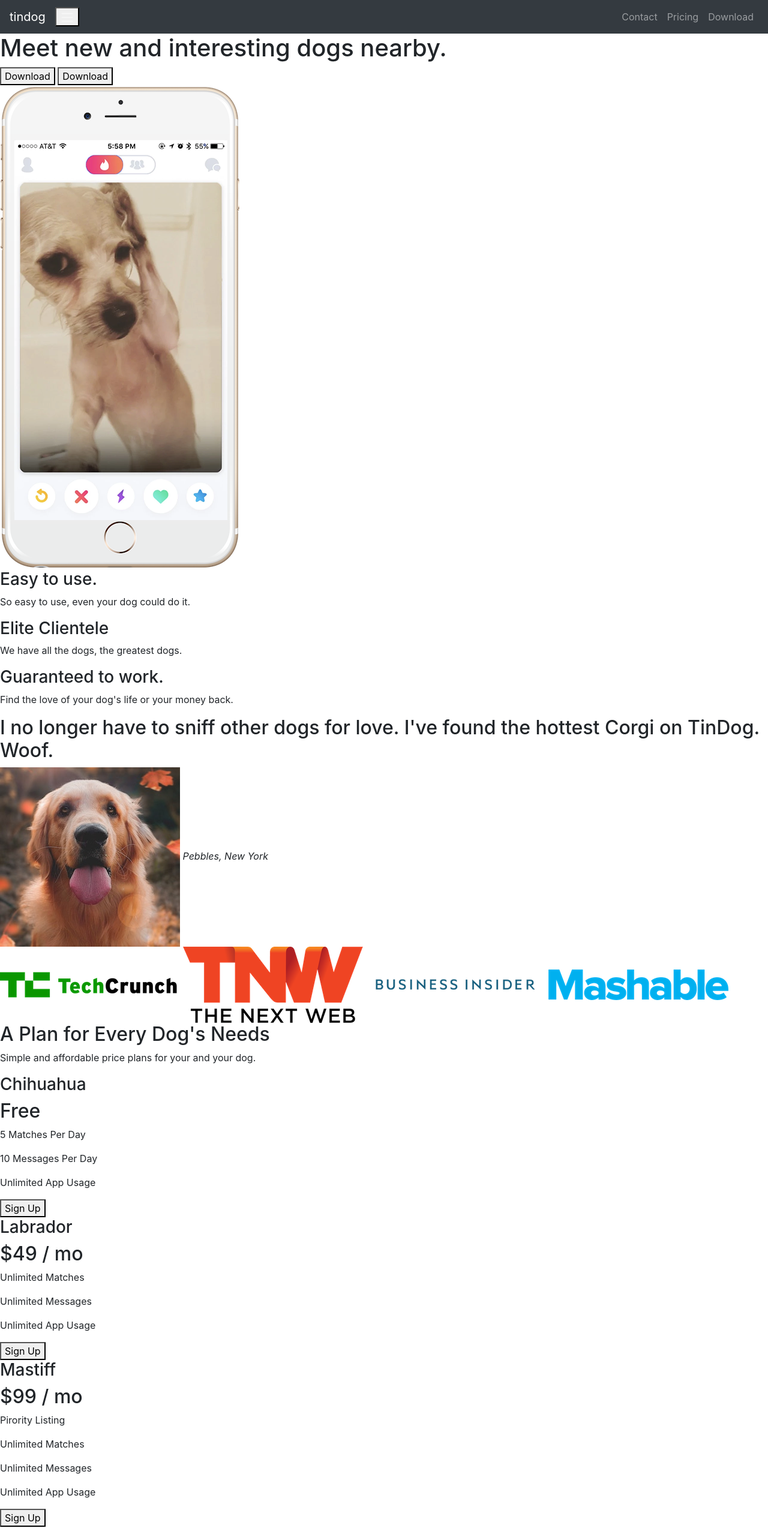
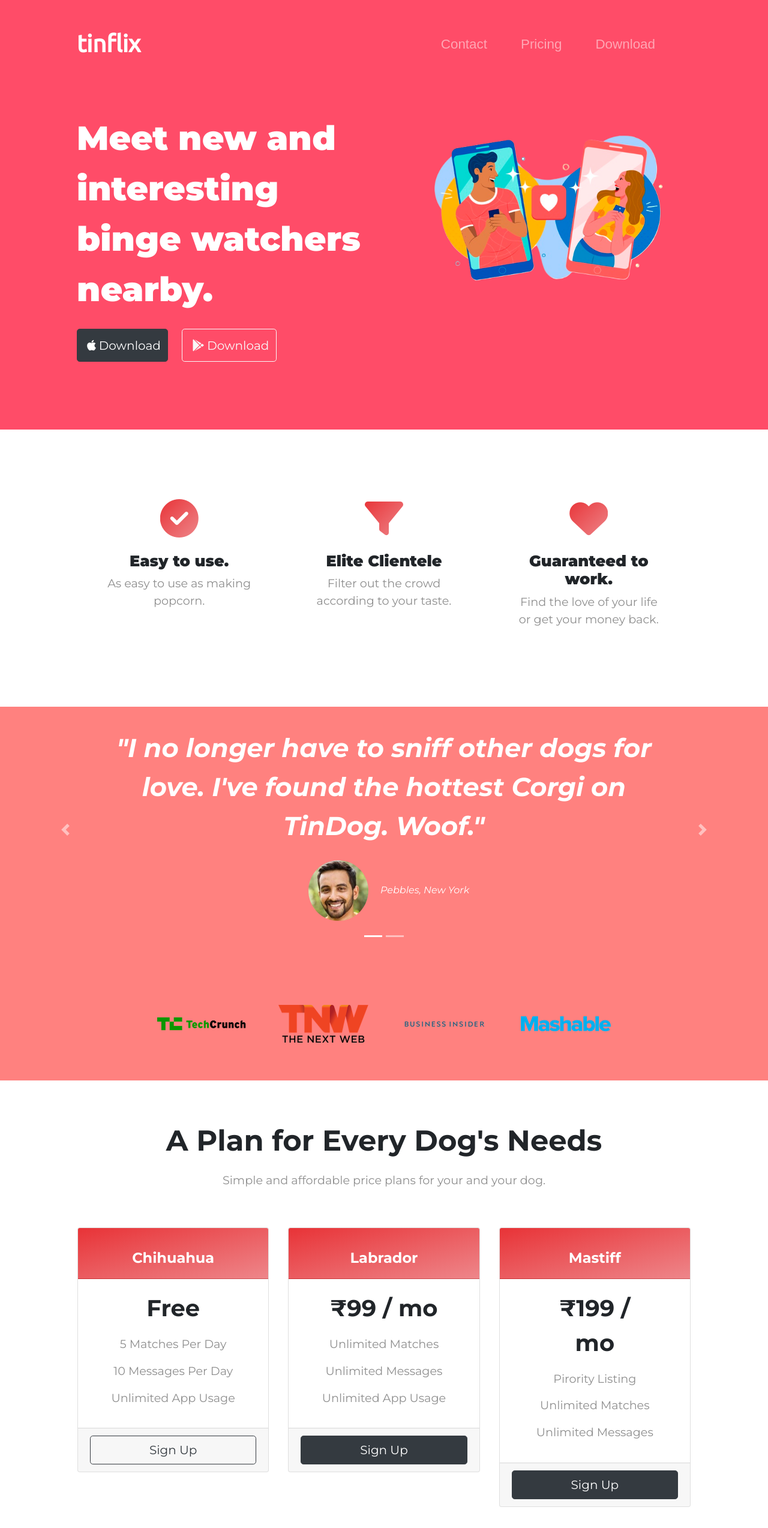
Before and after one commit to Ananyaa56/Tindog-Practice, a plain HTML site: page index.html in a window 1280 px wide. Shown: the top 2547 px of the page at 60% size. Drawn offline with nearby package versions, Linux system fonts and the light colour scheme.

Commit message:
sections added

```diff
--- a/css/styles.css
+++ b/css/styles.css
@@ -0,0 +1,227 @@
+body {
+  font-family: "Montserrat";
+}
+
+#title {
+  background-color: #ff4c68;
+  color: #fff;
+  padding-bottom: 0 0 4% ;
+}
+
+.container-fluid-title {
+  padding: 3% 10% 7%;
+}
+
+h1 {
+  font-family: 'Montserrat', sans-serif;
+  font-size: 3.5rem;
+  line-height: 1.5;
+  font-weight: 900;
+}
+
+.dating-img {
+  position: absolute;
+  right: 3%;
+  width: 90%;
+}
+
+@media (max-width:1150px) {
+  .dating-img {
+    position: static;
+    padding: 3rem 0;
+  }
+
+  h1 {
+    font-size: 2.8rem;
+  }
+
+  #title {
+    text-align: center;
+  }
+
+}
+
+/* Navbar */
+.navbar {
+  padding: 0 0 5rem;
+  margin-right: 2rem;
+}
+
+.navbar-brand {
+  font-family: 'Ubuntu', sans-serif;
+  font-size: 2.5rem;
+  font-weight: bold;
+}
+
+.nav-item {
+  padding: 0 20px;
+}
+
+.nav-link {
+  font-size: 1.4rem;
+  font-family: "Montserrat-Thin", sans-serif;
+}
+
+/* Download buttons */
+.download-button {
+  padding: 0.7rem;
+  margin: 1rem 1.2rem 1.5rem 0;
+}
+
+.fab {
+  padding: 0.3rem;
+}
+
+/* Features */
+#features {
+  text-align: center;
+  padding: 5% 10%;
+}
+
+.fas {
+  background: linear-gradient(to bottom right, #e83337, #ee868a);
+  /* background: -webkit-gradient(linear, left top, left bottom, from(#e83337), to(#ee868a)); */
+  -webkit-background-clip: text;
+  -webkit-text-fill-color: transparent;
+}
+
+.fas:hover {
+  background: #ff4c68;
+  -webkit-background-clip: text;
+  -webkit-text-fill-color: transparent;
+}
+
+h3 {
+  padding: 1.5rem 0 0.5rem;
+  margin-bottom: 0;
+  font-weight: 900;
+  font-size: 1.6rem;
+}
+
+p {
+  font-size: 1.2rem;
+  color: #8f8f8f;
+}
+
+.col-features {
+  padding: 5%;
+}
+
+/* Testimonials */
+#testimonials {
+  /* padding: 4% 10%;  */
+  text-align: center;
+  background-color: #ff817f;
+  color: white;
+}
+
+.testimonial-text {
+  font-family: "Montserrat", sans serif;
+  font-weight: bold;
+  font-style: italic;
+  font-size: 2.7rem;
+  line-height: 1.5;
+  padding: 0 3rem;
+}
+
+.testimonial-image {
+  margin: 1rem 1rem;
+  width: 10%;
+  border-radius: 50%;
+}
+
+.carousel-item {
+  padding: 3% 10%;
+}
+
+.carousel-indicators {
+  padding-top: 5px;
+}
+
+@media (max-width: 680px) {
+  .testimonial-text {
+    font-size: 2rem;
+  }
+}
+
+/* Press */
+#press {
+  padding: 3% 0;
+  text-align: center;
+  background-color: #ff817f;
+}
+
+.brand-image {
+  width: 12%;
+  margin: 3rem 1.5rem 1.5rem 1.5rem;
+}
+
+/* Pricing */
+#pricing {
+  padding: 5% 10%;
+  text-align: center;
+}
+
+.pricing-card {
+  padding: 3rem 1rem;
+}
+
+.main-card:hover {
+  border-width: 0.7px;
+  border-color: grey;
+  border-style: solid;
+  background-color: #f8ede3;
+}
+
+.pricing-card-name {
+  color: #fff;
+  font-size: 1.5rem;
+  font-family: "Montserrat", sans-serif;
+  font-weight: 700;
+}
+
+.pricing-text {
+  font-family: "Montserrat", sans-serif;
+  font-weight: bold;
+  font-size: 2.4rem;
+  line-height: 1.5;
+  padding: 0 3rem;
+  margin: 0 0 1rem;
+}
+
+.card-header {
+  background: linear-gradient(to bottom right, #e83337, #ee868a);
+}
+
+/* Call to Action */
+#cta {
+  padding: 3% 10%;
+  text-align: center;
+  background-color: #ff4c68;
+}
+
+.cta-text{
+  color: #fff;
+  padding: 2rem;
+  margin-bottom: 0;
+  font-weight: 900;
+  font-size: 2.5rem;
+}
+
+h5 {
+  font-family: 'Montserrat', sans-serif;
+  color: #ffd6d8;
+  font-style: oblique;
+  padding-bottom: 1.5rem;
+}
+
+/*Footer */
+
+#footer{
+  padding: 4% 10% 0;
+  text-align: center;
+}
+
+.myenvelope{
+  background-color: #000;
+}
--- a/index.html
+++ b/index.html
@@ -3,25 +3,40 @@
 
 <head>
   <meta charset="utf-8">
-  <title>TinDog</title>
+  <title>Tinflix</title>
+
+  <!-- bootstrap4 -->
   <link rel="stylesheet" href="https://maxcdn.bootstrapcdn.com/bootstrap/4.0.0/css/bootstrap.min.css" integrity="sha384-Gn5384xqQ1aoWXA+058RXPxPg6fy4IWvTNh0E263XmFcJlSAwiGgFAW/dAiS6JXm" crossorigin="anonymous">
+  <!-- google fonts -->
+  <link rel="preconnect" href="https://fonts.gstatic.com">
+  <link href="https://fonts.googleapis.com/css2?family=Montserrat:ital,wght@0,100;0,200;0,300;0,400;0,500;0,600;0,700;0,800;0,900;1,100;1,200;1,300;1,400;1,500;1,600;1,700;1,800;1,900&family=Ubuntu:ital,wght@0,300;0,400;1,400;1,500&display=swap"
+    rel="stylesheet">
+  <!--FAB -->
+  <script src="https://kit.fontawesome.com/df510c3bec.js" crossorigin="anonymous"></script>
+  <!-- css -->
   <link rel="stylesheet" href="css/styles.css">
+  <!-- bootstrap scripts -->
+  <script src="https://code.jquery.com/jquery-3.3.1.slim.min.js" integrity="sha384-q8i/X+965DzO0rT7abK41JStQIAqVgRVzpbzo5smXKp4YfRvH+8abtTE1Pi6jizo" crossorigin="anonymous"></script>
+  <script src="https://cdnjs.cloudflare.com/ajax/libs/popper.js/1.14.7/umd/popper.min.js" integrity="sha384-UO2eT0CpHqdSJQ6hJty5KVphtPhzWj9WO1clHTMGa3JDZwrnQq4sF86dIHNDz0W1" crossorigin="anonymous"></script>
+  <script src="https://stackpath.bootstrapcdn.com/bootstrap/4.3.1/js/bootstrap.min.js" integrity="sha384-JjSmVgyd0p3pXB1rRibZUAYoIIy6OrQ6VrjIEaFf/nJGzIxFDsf4x0xIM+B07jRM" crossorigin="anonymous"></script>
+
 </head>
 
 <body>
 
   <section id="title">
-
+    <!-- Clubbing Navbar and title in one container-->
+    <div class="container-fluid-title">
       <!-- Nav Bar -->
-    <nav class="navbar navbar-expand-lg navbar-dark bg-dark">
-      <a class="navbar-brand" href="">tindog</a>
-      <button class="navbar-button" type="button" data-toggle="collapse" data-target="#NavbarToggle" aria-controls="NavbarToggle" aria-expanded="false" aria-label="Toggle navigation">
+      <nav class="navbar navbar-expand-lg navbar-dark ">
+        <a class="navbar-brand" href="">tinflix</a>
+        <button class="navbar-toggler" type="button" data-toggle="collapse" data-target="#NavbarToggle" aria-controls="NavbarToggle" aria-expanded="false" aria-label="Toggle navigation">
           <span class="navbar-toggler-icon"></span>
         </button>
 
         <div class="collapse navbar-collapse" id="NavbarToggle">
           <ul class="navbar-nav ml-auto">
-          <li class="nav-item ">
+            <li class="nav-item">
               <a class="nav-link" href="">Contact</a>
             </li>
             <li class="nav-item ">
@@ -34,47 +49,78 @@
         </div>
       </nav>
 
-    <!-- Title -->
-
-    <div>
-      <h1>Meet new and interesting dogs nearby.</h1>
-      <button type="button">Download</button>
-      <button type="button">Download</button>
+      <!-- Title and photo -->
+      <div class="row">
+        <div class="col-lg-6">
+          <h1>Meet new and interesting binge watchers nearby.</h1>
+          <button type="button" class="btn btn-dark btn-lg download-button"><i class="fab fa-apple"></i>Download</button>
+          <button type="button" class="btn btn-outline-light btn-lg download-button"><i class="fab fa-google-play"></i>Download</button>
         </div>
-    <div>
-      <img src="images/iphone6.png" alt="iphone-mockup">
+        <div class="col-lg-6">
+          <img class="dating-img" src="images\dating-app-concept_23-2148534140.png" alt="phone-app-mockup">
         </div>
-
+      </div>
+    </div>
   </section>
-
 
   <!-- Features -->
 
   <section id="features">
 
+    <div class="container-fluid">
+      <div class="row">
+        <div class="col-lg-4 col-features">
+          <i class="fas fa-check-circle fa-4x feature"></i>
           <h3>Easy to use.</h3>
-    <p>So easy to use, even your dog could do it.</p>
-
+          <p>As easy to use as making popcorn.</p>
+        </div>
+        <div class="col-lg-4 col-features">
+          <i class="fas fa-filter fa-4x feature"></i>
           <h3>Elite Clientele</h3>
-    <p>We have all the dogs, the greatest dogs.</p>
-
+          <p>Filter out the crowd according to your taste.</p>
+        </div>
+        <div class="col-lg-4 col-features feature">
+          <i class="fas fa-heart fa-4x"></i>
           <h3>Guaranteed to work.</h3>
-    <p>Find the love of your dog's life or your money back.</p>
-
+          <p>Find the love of your life or get your money back.</p>
+        </div>
+      </div>
+    </div>
   </section>
 
 
   <!-- Testimonials -->
-
   <section id="testimonials">
 
-    <h2>I no longer have to sniff other dogs for love. I've found the hottest Corgi on TinDog. Woof.</h2>
-    <img src="images/dog-img.jpg" alt="dog-profile">
+    <div class="container-fluid">
+      <div id="CarouselControls" class="carousel slide" data-ride="false">
+        <ol class="carousel-indicators">
+          <li data-target="#Carousel-Controls" data-slide-to="0" class="active"></li>
+          <li data-target="#Carousel-Controls" data-slide-to="1"></li>
+          <!-- <li data-target="#Carousel-Controls" data-slide-to="2"></li> -->
+        </ol>
+        <div class="carousel-inner">
+          <div class="carousel-item active">
+            <h2 class="testimonial-text">"I no longer have to sniff other dogs for love. I've found the hottest Corgi on TinDog. Woof."</h2>
+            <img class="testimonial-image" src="images/guy-square.jpg" alt="dog-profile">
             <em>Pebbles, New York</em>
-
-    <!-- <h2 class="testimonial-text">My dog used to be so lonely, but with TinDog's help, they've found the love of their life. I think.</h2>
+          </div>
+          <div class="carousel-item">
+            <h2 class="testimonial-text">My dog used to be so lonely, but with TinDog's help, they've found the love of their life. I think.</h2>
             <img class="testimonial-image" src="images/lady-img.jpg" alt="lady-profile">
-    <em>Beverly, Illinois</em> -->
+            <em>Beverly, Illinois</em>
+          </div>
+        </div>
+        <a class="carousel-control-prev" href="#CarouselControls" role="button" data-slide="prev">
+          <span class="carousel-control-prev-icon" aria-hidden="true"></span>
+          <span class="sr-only">Previous</span>
+        </a>
+        <a class="carousel-control-next" href="#CarouselControls" role="button" data-slide="next">
+          <span class="carousel-control-next-icon" aria-hidden="true"></span>
+          <span class="sr-only">Next</span>
+        </a>
+      </div>
+    </div>
 
   </section>
 
@@ -82,11 +128,12 @@
   <!-- Press -->
 
   <section id="press">
-    <img src="images/techcrunch.png" alt="tc-logo">
-    <img src="images/tnw.png" alt="tnw-logo">
-    <img src="images/bizinsider.png" alt="biz-insider-logo">
-    <img src="images/mashable.png" alt="mashable-logo">
-
+    <div class="container-fluid">
+      <img class="brand-image" src="images/techcrunch.png" alt="tc-logo">
+      <img class="brand-image" src="images/tnw.png" alt="tnw-logo">
+      <img class="brand-image" src="images/bizinsider.png" alt="biz-insider-logo">
+      <img class="brand-image" src="images/mashable.png" alt="mashable-logo">
+    </div>
   </section>
 
 
@@ -94,34 +141,61 @@
 
   <section id="pricing">
 
-    <h2>A Plan for Every Dog's Needs</h2>
+    <h2 class="pricing-text" style="font-size: 3rem;">A Plan for Every Dog's Needs</h2>
     <p>Simple and affordable price plans for your and your dog.</p>
-
-
-    <h3>Chihuahua</h3>
-    <h2>Free</h2>
+    <div class="row">
+      <div class="col-lg-4 col-md-6 pricing-card">
+        <div class="card main-card">
+          <div class="card-header">
+            <h3 class="pricing-card-name">Chihuahua</h3>
+          </div>
+          <div class="card-body">
+            <h2 class="pricing-text">Free</h2>
             <p>5 Matches Per Day</p>
             <p>10 Messages Per Day</p>
             <p>Unlimited App Usage</p>
-    <button type="button">Sign Up</button>
+          </div>
+          <div class="card-footer">
+            <button class="btn btn-lg btn-block btn-outline-dark" type="button">Sign Up</button>
+          </div>
+        </div>
+      </div>
 
-
-    <h3>Labrador</h3>
-    <h2>$49 / mo</h2>
+      <div class="col-lg-4 col-md-6 pricing-card">
+        <div class="card main-card">
+          <div class="card-header">
+            <h3 class="pricing-card-name">Labrador</h3>
+          </div>
+          <div class="card-body">
+            <h2 class="pricing-text">₹99 / mo</h2>
             <p>Unlimited Matches</p>
             <p>Unlimited Messages</p>
             <p>Unlimited App Usage</p>
-    <button type="button">Sign Up</button>
+          </div>
+          <div class="card-footer">
+            <button class="btn btn-lg btn-block btn-dark" type="button">Sign Up</button>
+          </div>
+        </div>
+      </div>
 
+      <div class="col-lg-4 pricing-card">
 
-    <h3>Mastiff</h3>
-    <h2>$99 / mo</h2>
+        <div class="card main-card">
+          <div class="card-header">
+            <h3 class="pricing-card-name">Mastiff</h3>
+          </div>
+          <div class="card-body">
+            <h2 class="pricing-text">₹199 / mo</h2>
             <p>Pirority Listing</p>
             <p>Unlimited Matches</p>
             <p>Unlimited Messages</p>
-    <p>Unlimited App Usage</p>
-    <button type="button">Sign Up</button>
-
+          </div>
+          <div class="card-footer">
+            <button class="btn btn-lg btn-block btn-dark" type="button">Sign Up</button>
+          </div>
+        </div>
+      </div>
+    </div>
   </section>
 
 
@@ -129,18 +203,21 @@
 
   <section id="cta">
 
-    <h3>Find the True Love of Your Dog's Life Today.</h3>
-    <button type="button">Download</button>
-    <button type="button">Download</button>
+    <h2 class="cta-text">Find the True Love of Your Life Today.</h2>
+    <h5>If they watch what you watch, they're the one for you.</h5>
+    <button type="button" class="btn btn-dark btn-md download-button"><i class="fab fa-apple"></i>Download</button>
+    <button type="button" class="btn btn-outline-light btn-md download-button"><i class="fab fa-google-play"></i>Download</button>
 
   </section>
-
 
   <!-- Footer -->
 
   <footer id="footer">
-
-    <p>© Copyright 2018 TinDog</p>
+    <i class="fab fa-twitter" style="padding: 1%;"></i>
+    <i class="fab fa-facebook-f" style="padding: 1%;"></i>
+    <i class="fab fa-instagram" style="padding: 1%;"></i>
+    <i class="fas fa-envelope myenvelope" style="padding: 1%;"></i>
+    <p style="padding: 1.5%;">© Copyright 2021 Tinfliv</p>
 
   </footer>
 
```
Also changed, not shown: images/apple.png (added), images/dating-app-concept_23-2148534140.png (added), images/guy-square.jpg (added). Lines whose indentation alone changed are shown as unchanged.
